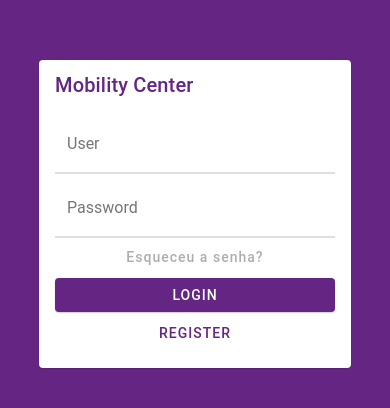
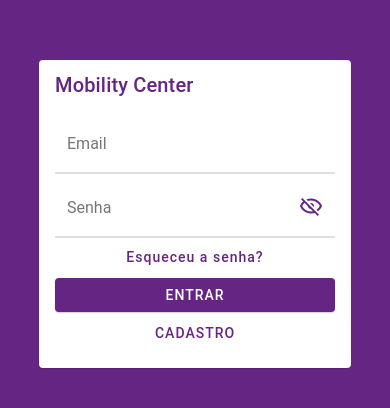
Before and after one commit to AysllaGomes/interstate-mobility-center, a React Native app in the folder cmi-app-cli/: screen /Login in a window 390 px wide. Shown: the part 208-616 px from the top of the page. Built offline with nearby package versions, Linux system fonts and the light colour scheme.

Commit message:
Validação CPF. Criação botão hide password!

```diff
--- a/cmi-app-cli/package.json
+++ b/cmi-app-cli/package.json
@@ -25,9 +25,11 @@
     "react": "16.13.1",
     "react-dom": "16.13.1",
     "react-native": "https://github.com/expo/react-native/archive/sdk-42.0.0.tar.gz",
+    "react-native-animatable": "^1.3.3",
     "react-native-datepicker": "^1.7.2",
     "react-native-form-validator": "^0.4.0",
     "react-native-gesture-handler": "^1.10.3",
+    "react-native-hide-show-password-input": "^1.2.0",
     "react-native-paper": "^4.9.2",
     "react-native-safe-area-context": "^3.2.0",
     "react-native-screens": "^3.4.0",
--- a/cmi-app-cli/src/login/Login.tsx
+++ b/cmi-app-cli/src/login/Login.tsx
@@ -3,8 +3,10 @@ import {SafeAreaView, View, Text} from "react-native";
 import {Button, Card, TextInput} from "react-native-paper";
 import {loginStyle} from "./login.style";
 import firebase from "../firebase/firebaseconfig";
-import { Formik } from 'formik';
+import {Formik} from 'formik';
 import {loginForm} from "./login.form";
+import {registerStyle} from "../register/register.style";
+
 interface LoginScreenProps {
     navigation: any;
 }
@@ -31,6 +33,12 @@ const LoginFirebase = (email: string, password: string) => {
                 console.error((errorMessage))
             });
     }
+    const [showPassword, setShowPassword] = React.useState({password: true});
+
+    const handleClickShowPassword = () => {
+        setShowPassword({...showPassword, password: !showPassword.password});
+    }
+
     return (
         <SafeAreaView style={loginStyle.content}>
             <View style={loginStyle.view}>
@@ -38,14 +46,15 @@ const LoginFirebase = (email: string, password: string) => {
                     <Card.Title title="Mobility Center" titleStyle={loginStyle.cardTitle}>
                     </Card.Title>
                     <Card.Content>
-                                <Formik initialValues={{email: '', password:''}}
-                                        onSubmit={values => {LoginFirebase(values.email, values.password)}}
+                        <Formik initialValues={{email: '', password: ''}}
+                                onSubmit={values => {
+                                    LoginFirebase(values.email, values.password)
+                                }}
                                 validationSchema={loginForm}>
                             {({handleSubmit, handleChange, touched, setFieldTouched, handleBlur, errors, values}) => (
                                 <>
                                     <TextInput
-                                                placeholder="Email"
-                                                label="User"
+                                        label="Email"
                                         keyboardType="email-address"
                                         onChangeText={handleChange('email')}
                                         onFocus={() => setFieldTouched('email')}
@@ -53,14 +62,20 @@ const LoginFirebase = (email: string, password: string) => {
                                         value={values.email}
                                     />
                                     {
-                                                touched.email && errors.email ? <Text style={{color: "red" }}>
+                                        touched.email && errors.email ? <Text style={{color: "red"}}>
                                             {errors.email}
                                         </Text> : null
                                     }
 
                                     <TextInput
-                                            label="Password"
-                                            secureTextEntry={true}
+                                        label="Senha"
+                                        secureTextEntry={showPassword.password}
+                                        right={
+                                            <TextInput.Icon
+                                                onPress={handleClickShowPassword}
+                                                name="eye-off-outline"
+                                                color={registerStyle.icon.color}
+                                            />}
                                         onChangeText={handleChange('password')}
                                         onBlur={handleBlur('password')}
                                         onFocus={() => setFieldTouched('password')}
@@ -71,9 +86,11 @@ const LoginFirebase = (email: string, password: string) => {
                                             {errors.password}
                                         </Text> : null
                                     }
-                                            <Button onPress={resetPassword} uppercase={false} disabled={values.email == ''} style={loginStyle.cardButton}>Esqueceu a senha?</Button>
-                                            <Button onPress={handleSubmit} mode="contained" style={loginStyle.cardButton}>Login</Button>
-                                            <Button onPress={register} style={loginStyle.cardButton}>Register</Button>
+                                    <Button onPress={resetPassword} uppercase={false} style={loginStyle.cardButton}>Esqueceu
+                                        a senha?</Button>
+                                    <Button onPress={handleSubmit} mode="contained"
+                                            style={loginStyle.cardButton}>Entrar</Button>
+                                    <Button onPress={register} style={loginStyle.cardButton}>Cadastro</Button>
                                 </>
                             )}
                         </Formik>
@@ -83,5 +100,4 @@ const LoginFirebase = (email: string, password: string) => {
         </SafeAreaView>
     );
 }
-
 export default Login;
--- a/cmi-app-cli/src/register/register.screen.tsx
+++ b/cmi-app-cli/src/register/register.screen.tsx
@@ -1,24 +1,26 @@
 import React from "react";
-import { Button, TextInput} from "react-native-paper";
+import {Button, TextInput} from "react-native-paper";
 import {SafeAreaView, ScrollView, Text, View} from "react-native";
-import { registerStyle } from "./register.style";
-import { HeaderComponent } from "../components/header/header.component";
+import {registerStyle} from "./register.style";
+import {HeaderComponent} from "../components/header/header.component";
 import firebase from "../firebase/firebaseconfig";
 import createUser from "./register.service";
-import { Formik } from 'formik';
+import {Formik} from 'formik';
 import {registerForm} from "./register.form";
-import { Root, Toast } from 'popup-ui'
+import {Root, Toast} from 'popup-ui'
+import {NativeStackNavigatorProps} from "react-native-screens/lib/typescript/native-stack/types";
 
 interface LoginScreenProps {
-    navigation: any, // @todo nunca aceitável
+    navigation: NativeStackNavigatorProps,
     page: string
 }
 
 export const RegisterScreen = (props: LoginScreenProps) => {
-
     const RegisterWithFirebase = (email: string, password: string) => {
         firebase.auth().createUserWithEmailAndPassword(email, password)
-            .then((userCredential) => { userCredential.user; })
+            .then((userCredential) => {
+                userCredential.user;
+            })
             .catch((error) => {
                 console.error(`
                     ERRO no APP, método "RegisterWithFirebase".
@@ -30,7 +32,6 @@ export const RegisterScreen = (props: LoginScreenProps) => {
                       E-MAIL: ${email},
                       PSWD: ${password}
                 `);
-
                 return error.code;
             });
 
@@ -38,15 +39,7 @@ export const RegisterScreen = (props: LoginScreenProps) => {
     }
 
     const registerUser = async (values) => {
-        let errorFirebase = RegisterWithFirebase(values.email, values.password)
-
-        if (errorFirebase != null) {
-            return console.error("Error with Firebase Register")
-        }
-
         let errorMongo = await createUser(values)
-
-        console.error(errorMongo)
 
         if (errorMongo.status != 200) {
 
@@ -57,7 +50,27 @@ export const RegisterScreen = (props: LoginScreenProps) => {
             })
             return;
         }
+
+        let errorFirebase = RegisterWithFirebase(values.email, values.password)
+
+        if (errorFirebase != null) {
+            return console.error("Error with Firebase Register")
+        }
+
+
+        console.error(errorMongo)
+
+
         props.navigation.navigate("Home")
+    }
+
+    const [showPassword, setShowPassword] = React.useState({password: true, confPassword: true});
+
+    const handleClickShowPassword = () => {
+        setShowPassword({...showPassword, password: !showPassword.password});
+    }
+    const handleClickShowConfPassword = () => {
+        setShowPassword({...showPassword, confPassword: !showPassword.confPassword});
     }
 
     const maskDate = (value) => {
@@ -88,30 +101,44 @@ export const RegisterScreen = (props: LoginScreenProps) => {
         <Root>
             <SafeAreaView>
                 <ScrollView>
-                    <HeaderComponent title="Register" navigation={props.navigation} page="Login"/>
-                    <Formik initialValues={{name: '', email: '', phoneNumber: '', birthDate: '', password: '', ConfPassword: '', cpf: ''}}
+                    <HeaderComponent title="Cadastro" navigation={props.navigation} page="Login"/>
+                    <Formik initialValues={{
+                        name: '',
+                        email: '',
+                        phoneNumber: '',
+                        birthDate: '',
+                        password: '',
+                        ConfPassword: '',
+                        cpf: ''
+                    }}
                             onSubmit={values => registerUser(values)}
                             validationSchema={registerForm}>
-                            {({handleSubmit, handleChange, touched, setFieldTouched, setFieldValue, handleBlur, errors, values}) => (
+                        {({
+                              handleSubmit,
+                              handleChange,
+                              touched,
+                              setFieldTouched,
+                              setFieldValue,
+                              handleBlur,
+                              errors,
+                              values
+                          }) => (
 
                             <View style={registerStyle.content}>
                                 <TextInput
                                     label="Nome Completo"
-                                            placeholder="Nome"
                                     onChangeText={handleChange('name')}
                                     onFocus={() => setFieldTouched('name')}
                                     onBlur={handleBlur('name')}
                                     value={values.name}
                                 />
                                 {
-                                        touched.name && errors.name ? <Text style={{color: "red" }}>
+                                    touched.name && errors.name ? <Text style={{color: "red"}}>
                                         {errors.name}
                                     </Text> : null
                                 }
-
                                 <TextInput
-                                        placeholder="Email"
-                                        label="User"
+                                    placeholder="E-mail"
                                     keyboardType="email-address"
                                     onChangeText={handleChange('email')}
                                     onFocus={() => setFieldTouched('email')}
@@ -119,26 +146,28 @@ export const RegisterScreen = (props: LoginScreenProps) => {
                                     value={values.email}
                                 />
                                 {
-                                        touched.email && errors.email ? <Text style={{color: "red" }}>
+                                    touched.email && errors.email ? <Text style={{color: "red"}}>
                                         {errors.email}
                                     </Text> : null
                                 }
 
                                 <TextInput
                                     label="CPF"
-                                    placeholder="CPF"
+                                    placeholder="000.000.000-00"
+                                    keyboardType="numeric"
                                     onChangeText={(e) => setFieldValue('cpf', maskCPF(e))}
                                     onFocus={() => setFieldTouched('cpf')}
                                     onBlur={handleBlur('cpf')}
                                     value={values.cpf}
                                 />
                                 {
-                                    touched.cpf && errors.cpf ? <Text style={{color: "red" }}>
+                                    touched.cpf && errors.cpf ? <Text style={{color: "red"}}>
                                         {errors.cpf}
                                     </Text> : null
                                 }
                                 <TextInput
-                                            label="Phone number"
+                                    label="Celular"
+                                    placeholder="(99) 99999-9999"
                                     keyboardType="phone-pad"
                                     onChangeText={(e) => setFieldValue('phoneNumber', maskPhone(e))}
                                     onFocus={() => setFieldTouched('phoneNumber')}
@@ -146,7 +175,7 @@ export const RegisterScreen = (props: LoginScreenProps) => {
                                     value={values.phoneNumber}
                                 />
                                 {
-                                        touched.phoneNumber && errors.phoneNumber ? <Text style={{color: "red" }}>
+                                    touched.phoneNumber && errors.phoneNumber ? <Text style={{color: "red"}}>
                                         {errors.phoneNumber}
                                     </Text> : null
                                 }
@@ -160,39 +189,51 @@ export const RegisterScreen = (props: LoginScreenProps) => {
                                     value={values.birthDate}
                                 />
                                 {
-                                        touched.birthDate && errors.birthDate ? <Text style={{color: "red" }}>
+                                    touched.birthDate && errors.birthDate ? <Text style={{color: "red"}}>
                                         {errors.birthDate}
                                     </Text> : null
                                 }
+
                                 <TextInput
-                                            placeholder="Password" secureTextEntry={true}
-                                            right={<TextInput.Icon name="eye-off-outline"
-                                            color={registerStyle.icon.color}/>}
+                                    placeholder="Senha"
+                                    secureTextEntry={showPassword.password}
+                                    right={
+                                        <TextInput.Icon
+                                            onPress={handleClickShowPassword}
+                                            name="eye-off-outline"
+                                            color={registerStyle.icon.color}
+                                        />}
                                     onChangeText={handleChange('password')}
                                     onFocus={() => setFieldTouched('password')}
                                     onBlur={handleBlur('password')}
                                     value={values.password}
                                 />
                                 {
-                                        touched.password && errors.password ? <Text style={{color: "red" }}>
+                                    touched.password && errors.password ? <Text style={{color: "red"}}>
                                         {errors.password}
                                     </Text> : null
                                 }
                                 <TextInput
-                                            label="Confirm password"
-                                            secureTextEntry={true} right={<TextInput.Icon name="eye-off-outline"
-                                            color={registerStyle.icon.color}/>}
+                                    label="Confirmar senha"
+                                    secureTextEntry={showPassword.confPassword}
+                                    right={
+                                        <TextInput.Icon
+                                            onPress={handleClickShowConfPassword}
+                                            name="eye-off-outline"
+                                            color={registerStyle.icon.color}
+                                        />}
                                     onChangeText={handleChange('ConfPassword')}
                                     onFocus={() => setFieldTouched('ConfPassword')}
                                     onBlur={handleBlur('ConfPassword')}
                                     value={values.ConfPassword}
                                 />
                                 {
-                                        touched.ConfPassword && errors.ConfPassword ? <Text style={{color: "red" }}>
+                                    touched.ConfPassword && errors.ConfPassword ? <Text style={{color: "red"}}>
                                         {errors.ConfPassword}
                                     </Text> : null
                                 }
-                                    <Button onPress={handleSubmit}  mode="contained" style={registerStyle.button}>Register</Button>
+                                <Button onPress={handleSubmit} mode="contained"
+                                        style={registerStyle.button}>Cadastrar</Button>
                             </View>
                         )}
                     </Formik>
--- a/cmi-app-cli/src/register/register.service.ts
+++ b/cmi-app-cli/src/register/register.service.ts
@@ -2,7 +2,7 @@ import axios from "axios";
 const createUser = async (values) => {
     const urlBase = "http://192.168.0.107:3001/"
     try {
-        return await axios.post(urlBase+'usuario/cadastro', {"nome": values.name, "email": values.email, "dataDeNascimento": values.birthDate, "numeroTelefoneCelular": values.phoneNumber.replace(/[0-9]+/g,''), "cpf": values.cpf})
+        return await axios.post(urlBase+'usuario/cadastro', {"nome": values.name, "email": values.email, "dataDeNascimento": values.birthDate, "numeroTelefoneCelular": values.phoneNumber.replace(/\D/g,''), "cpf": values.cpf})
     } catch (error) {
         return error.response
     }
```
Also changed, not shown: cmi-app-cli/src/register/register.form.ts (+42 -5 lines). Lines whose indentation alone changed are shown as unchanged.
